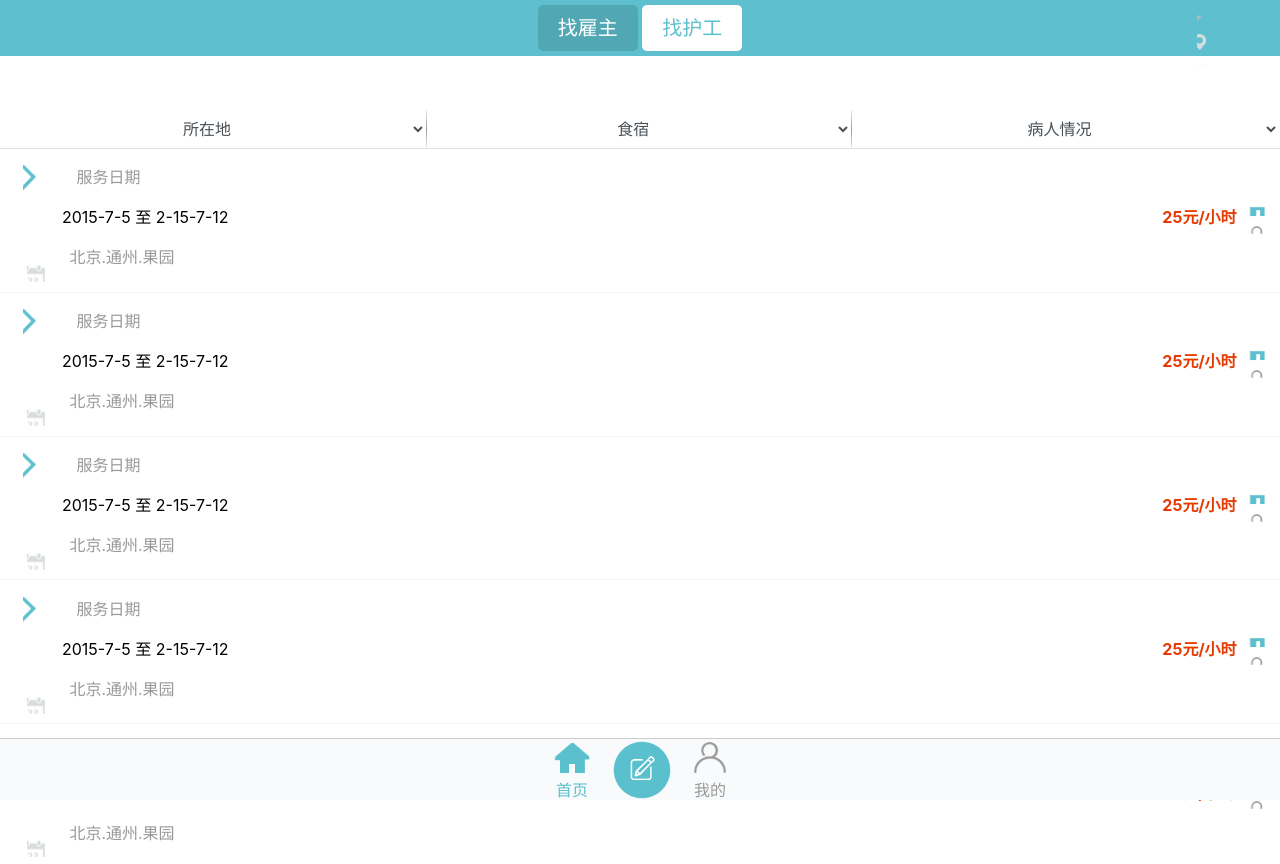
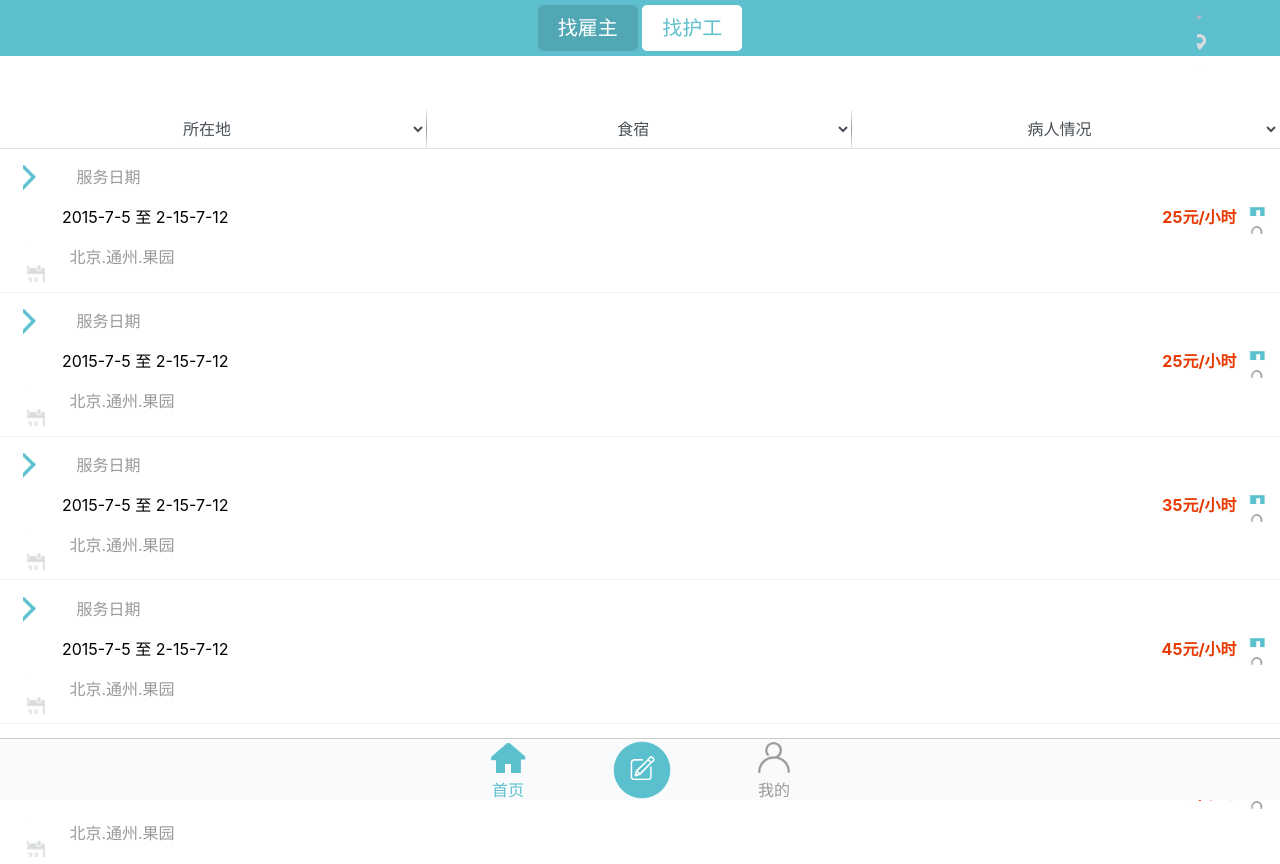
Before and after one commit to humenkill/task6, a plain HTML site: page index.html in a window 1280 px wide. Shown: the top 864 px of the page. Drawn offline with nearby package versions, Linux system fonts and the light colour scheme.

Commit message:
task6
fix bug

```diff
--- a/css/index.css
+++ b/css/index.css
@@ -40,6 +40,7 @@
     background: url(../img/css_sprites.png) -10px -363px;
     /*margin: 1px 0 0 0;*/
     transform: scale(0.6);
+    margin: 0 5%;
 }
 
 .footer-img-my {
--- a/index.html
+++ b/index.html
@@ -88,7 +88,7 @@
             </div>
         </div>
         <div class="list-right">
-            <p class="red-text">25元/小时</p>
+            <p class="red-text">35元/小时</p>
             <div class="arr"></div>
         </div>
     </div>
@@ -107,7 +107,7 @@
             </div>
         </div>
         <div class="list-right">
-            <p class="red-text">25元/小时</p>
+            <p class="red-text">45元/小时</p>
             <div class="arr"></div>
         </div>
     </div>
```
